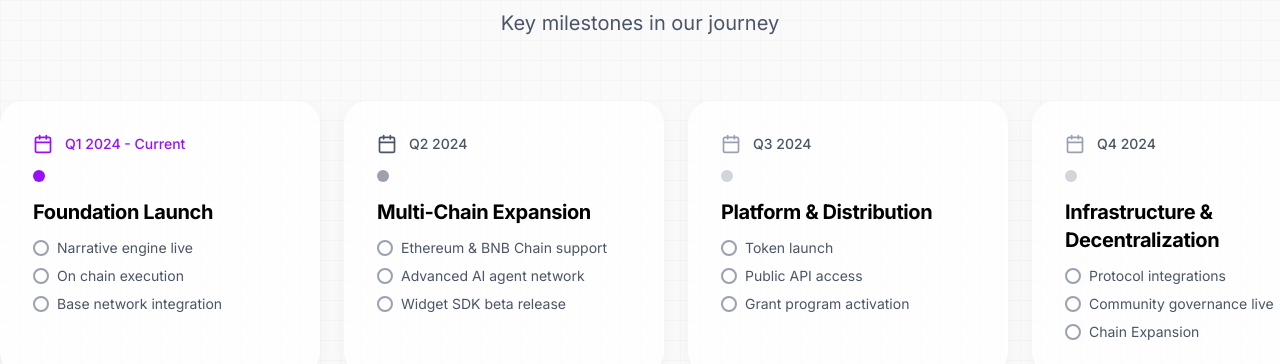
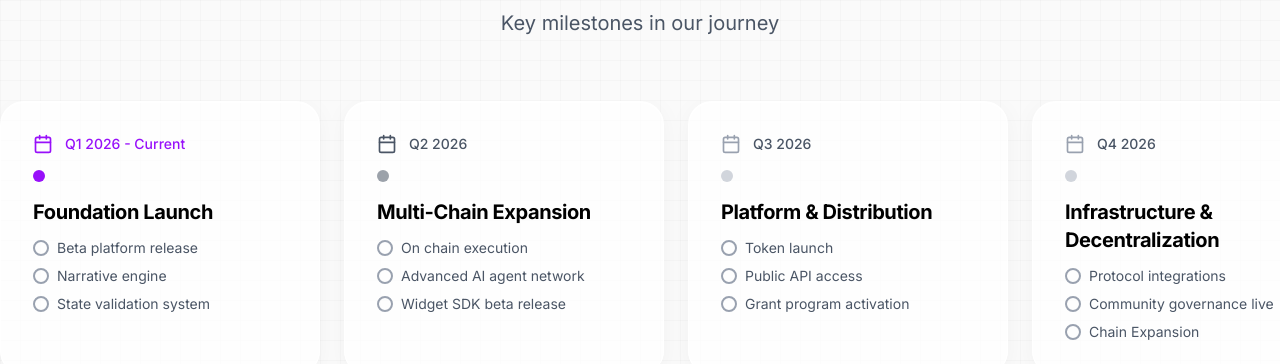
Before and after one commit to AlloX-ai/AlloX, a React (Vite) app: page / in a window 1280 px wide. Shown: the part 4440-4804 px from the top of the page. Built offline with nearby package versions, Linux system fonts and the light colour scheme.

Commit message:
added supported networks and changed download directory

```diff
--- a/src/pages/DocsPage.tsx
+++ b/src/pages/DocsPage.tsx
@@ -40,13 +40,11 @@ export function DocsPage() {
   ];
 
   const wallets = [
-    {id: "metamask", name: "MetaMask", image: "metamaskConnect.svg"},
-    {id: "okx", name: "OKX Wallet", image: "okxConnect.svg"},
-    {id: "walletconnect", name: "WalletConnect", image: "walletConnect.svg"},
-    {id: "trust", name: "Trust Wallet", image: "trustWalletLogo.svg"},
-  ]
-
-
+    { id: "metamask", name: "MetaMask", image: "metamaskConnect.svg" },
+    { id: "okx", name: "OKX Wallet", image: "okxConnect.svg" },
+    { id: "walletconnect", name: "WalletConnect", image: "walletConnect.svg" },
+    { id: "trust", name: "Trust Wallet", image: "trustWalletLogo.svg" },
+  ];
 
   return (
     <div className="min-h-screen bg-pattern">
@@ -218,7 +216,10 @@ export function DocsPage() {
                           className="flex items-center gap-3 p-4 bg-white/60 backdrop-blur-sm border border-gray-200/50 rounded-2xl"
                         >
                           <div className="w-10 h-10 bg-gray-100 rounded-xl">
-                            <img src={`https://cdn.allox.ai/allox/wallets/${wallet.image}`} alt={wallet.name} />
+                            <img
+                              src={`https://cdn.allox.ai/allox/wallets/${wallet.image}`}
+                              alt={wallet.name}
+                            />
                           </div>
                           <span className="font-medium">{wallet.name}</span>
                         </div>
@@ -594,14 +595,18 @@ export function DocsPage() {
                   </div>
 
                   <div className="grid md:grid-cols-2 gap-6">
-                    <GlassCard className="p-8">
+                    <GlassCard className="p-8 opacity-60">
                       <div className="flex items-center gap-3 mb-4">
                         <div className="w-12 h-12 bg-blue-100 rounded-xl flex items-center justify-center text-2xl">
-                          🔵
+                          <img
+                            src="https://cdn.allox.ai/allox/networks/base.svg"
+                            className="w-8 h-8"
+                            alt=""
+                          />
                         </div>
                         <div>
                           <h3 className="text-xl font-bold">Base</h3>
-                          <p className="text-sm text-gray-600">Coinbase's L2</p>
+                          <p className="text-sm text-gray-600">Mainnet</p>
                         </div>
                       </div>
                       <p className="text-gray-600 mb-4">
@@ -609,15 +614,21 @@ export function DocsPage() {
                         operations.
                       </p>
                       <div className="flex items-center gap-2 text-sm">
-                        <div className="w-2 h-2 bg-green-500 rounded-full"></div>
-                        <span className="text-green-600 font-medium">Live</span>
+                        <div className="w-2 h-2 bg-orange-500 rounded-full"></div>
+                        <span className="text-orange-600 font-medium">
+                          Q2 2026
+                        </span>
                       </div>
                     </GlassCard>
 
-                    <GlassCard className="p-8">
+                    <GlassCard className="p-8 opacity-60">
                       <div className="flex items-center gap-3 mb-4">
                         <div className="w-12 h-12 bg-purple-100 rounded-xl flex items-center justify-center text-2xl">
-                          💎
+                          <img
+                            src="https://cdn.allox.ai/allox/networks/eth.svg"
+                            className="w-8 h-8"
+                            alt=""
+                          />
                         </div>
                         <div>
                           <h3 className="text-xl font-bold">Ethereum</h3>
@@ -629,19 +640,22 @@ export function DocsPage() {
                         protocols.
                       </p>
                       <div className="flex items-center gap-2 text-sm">
-                        <div className="w-2 h-2 bg-green-500 rounded-full"></div>
-                        <span className="text-green-600 font-medium">Live</span>
+                        <div className="w-2 h-2 bg-orange-500 rounded-full"></div>
+                        <span className="text-orange-600 font-medium">
+                          Q2 2026
+                        </span>
                       </div>
                     </GlassCard>
 
-                    <GlassCard className="p-8">
+                    <GlassCard className="p-8 opacity-60">
                       <div className="flex items-center gap-3 mb-4">
                         <div className="w-12 h-12 bg-yellow-100 rounded-xl flex items-center justify-center text-2xl">
-                          🟡
+                                                 <img src="https://cdn.allox.ai/allox/networks/bnb.svg" className="w-8 h-8" alt="" />
+
                         </div>
                         <div>
                           <h3 className="text-xl font-bold">BNB Chain</h3>
-                          <p className="text-sm text-gray-600">Binance Chain</p>
+                          <p className="text-sm text-gray-600">Mainnet</p>
                         </div>
                       </div>
                       <p className="text-gray-600 mb-4">
@@ -649,29 +663,31 @@ export function DocsPage() {
                         transactions.
                       </p>
                       <div className="flex items-center gap-2 text-sm">
-                        <div className="w-2 h-2 bg-green-500 rounded-full"></div>
-                        <span className="text-green-600 font-medium">Live</span>
+                        <div className="w-2 h-2 bg-orange-500 rounded-full"></div>
+                        <span className="text-orange-600 font-medium">
+                          Q3 2026
+                        </span>
                       </div>
                     </GlassCard>
 
                     <GlassCard className="p-8 opacity-60">
                       <div className="flex items-center gap-3 mb-4">
                         <div className="w-12 h-12 bg-gray-100 rounded-xl flex items-center justify-center text-2xl">
-                          🔷
+                                                   <img src="https://cdn.allox.ai/allox/networks/solana.svg" className="w-8 h-8" alt="" />
+
                         </div>
                         <div>
-                          <h3 className="text-xl font-bold">Arbitrum</h3>
-                          <p className="text-sm text-gray-600">Ethereum L2</p>
+                          <h3 className="text-xl font-bold">Solana</h3>
+                          <p className="text-sm text-gray-600">Mainnet</p>
                         </div>
                       </div>
                       <p className="text-gray-600 mb-4">
-                        Coming soon. High-speed, low-cost Ethereum scaling
-                        solution.
+                        Ultra fast transactions and extremely low fees.
                       </p>
                       <div className="flex items-center gap-2 text-sm">
                         <div className="w-2 h-2 bg-orange-500 rounded-full"></div>
                         <span className="text-orange-600 font-medium">
-                          Q2 2024
+                          Q4 2026
                         </span>
                       </div>
                     </GlassCard>
@@ -692,9 +708,7 @@ export function DocsPage() {
 
                   <GlassCard className="p-8">
                     <h2 className="text-3xl font-bold mb-6">Installation</h2>
-                    <p className="text-gray-600 mb-6">
-                    Coming Soon
-                    </p>
+                    <p className="text-gray-600 mb-6">Coming Soon</p>
 
                     {/* <div className="relative">
                       <pre className="bg-gray-900 text-gray-100 p-6 rounded-2xl overflow-x-auto">
--- a/src/pages/FoundationPage.tsx
+++ b/src/pages/FoundationPage.tsx
@@ -296,7 +296,7 @@ export function FoundationPage() {
                 </p>
 
                 <a
-                  href="https://cdn.worldofdypians.com/AlloXBrand.zip"
+                  href="https://cdn.allox.ai/allox/AlloXBrand.zip"
                   download
                   target="_blank"
                   className="btn-secondary w-full justify-center text-sm"
--- a/src/pages/LandingPage.tsx
+++ b/src/pages/LandingPage.tsx
@@ -399,7 +399,7 @@ export function LandingPage() {
             <GlassCard className="p-8 min-w-[320px] snap-start">
               <div className="flex items-center gap-3 mb-4">
                 <Calendar size={20} className="text-purple-600" />
-                <div className="text-sm font-medium text-purple-600">Q1 2024 - Current</div>
+                <div className="text-sm font-medium text-purple-600">Q1 2026 - Current</div>
               </div>
               <div className="w-3 h-3 bg-purple-600 rounded-full mb-4"></div>
               <h3 className="text-xl font-bold mb-3">Foundation Launch</h3>
@@ -407,17 +407,17 @@ export function LandingPage() {
                 <li className="flex items-start gap-2">
                   {/* <CheckCircle2 size={16} className="text-green-600 flex-shrink-0 mt-0.5" /> */}
                   <div className="w-4 h-4 border-2 border-gray-400 rounded-full flex-shrink-0 mt-0.5"></div>
-                  <span>Narrative engine live</span>
+                  <span>Beta platform release</span>
                 </li>
                 <li className="flex items-start gap-2">
                   {/* <CheckCircle2 size={16} className="text-green-600 flex-shrink-0 mt-0.5" /> */}
                   <div className="w-4 h-4 border-2 border-gray-400 rounded-full flex-shrink-0 mt-0.5"></div>
-                  <span>On chain execution</span>
+                  <span>Narrative engine</span>
                 </li>
                 <li className="flex items-start gap-2">
                   {/* <CheckCircle2 size={16} className="text-green-600 flex-shrink-0 mt-0.5" /> */}
                   <div className="w-4 h-4 border-2 border-gray-400 rounded-full flex-shrink-0 mt-0.5"></div>
-                  <span>Base network integration</span>
+                  <span>State validation system</span>
                 </li>
               </ul>
             </GlassCard>
@@ -425,14 +425,14 @@ export function LandingPage() {
             <GlassCard className="p-8 min-w-[320px] snap-start ring-2 ring-black/10">
               <div className="flex items-center gap-3 mb-4">
                 <Calendar size={20} className="text-gray-600" />
-                <div className="text-sm font-medium text-gray-600">Q2 2024</div>
+                <div className="text-sm font-medium text-gray-600">Q2 2026</div>
               </div>
               <div className="w-3 h-3 bg-gray-600 rounded-full mb-4 animate-pulse"></div>
               <h3 className="text-xl font-bold mb-3">Multi-Chain Expansion</h3>
               <ul className="space-y-2 text-sm text-gray-600">
                 <li className="flex items-start gap-2">
                   <div className="w-4 h-4 border-2 border-gray-400 rounded-full flex-shrink-0 mt-0.5"></div>
-                  <span>Ethereum & BNB Chain support</span>
+                 <span>On chain execution</span>
                 </li>
                 <li className="flex items-start gap-2">
                   <div className="w-4 h-4 border-2 border-gray-400 rounded-full flex-shrink-0 mt-0.5"></div>
@@ -448,7 +448,7 @@ export function LandingPage() {
             <GlassCard className="p-8 min-w-[320px] snap-start">
               <div className="flex items-center gap-3 mb-4">
                 <Calendar size={20} className="text-gray-400" />
-                <div className="text-sm font-medium text-gray-600">Q3 2024</div>
+                <div className="text-sm font-medium text-gray-600">Q3 2026</div>
               </div>
               <div className="w-3 h-3 bg-gray-300 rounded-full mb-4"></div>
               <h3 className="text-xl font-bold mb-3">Platform & Distribution</h3>
@@ -471,7 +471,7 @@ export function LandingPage() {
             <GlassCard className="p-8 min-w-[320px] snap-start">
               <div className="flex items-center gap-3 mb-4">
                 <Calendar size={20} className="text-gray-400" />
-                <div className="text-sm font-medium text-gray-600">Q4 2024</div>
+                <div className="text-sm font-medium text-gray-600">Q4 2026</div>
               </div>
               <div className="w-3 h-3 bg-gray-300 rounded-full mb-4"></div>
               <h3 className="text-xl font-bold mb-3">Infrastructure & Decentralization</h3>
--- a/src/pages/ProductPage.tsx
+++ b/src/pages/ProductPage.tsx
@@ -151,7 +151,7 @@ export function ProductPage() {
             <GlassCard hover className="p-8">
               <div className="flex items-start gap-4 mb-4">
                 <div className="w-12 h-12 bg-gradient-to-br from-purple-400 to-pink-600 rounded-xl flex items-center justify-center flex-shrink-0">
-                  <img className="text-2xl" src={`https://cdn.allox.ai/allox/product/gamingIcon`} />
+                  <img className="text-2xl" src={`https://cdn.allox.ai/allox/product/gamingIcon.svg`} />
                 </div>
                 <div>
                   <h3 className="text-xl font-bold mb-2">Gaming & Metaverse</h3>
```
